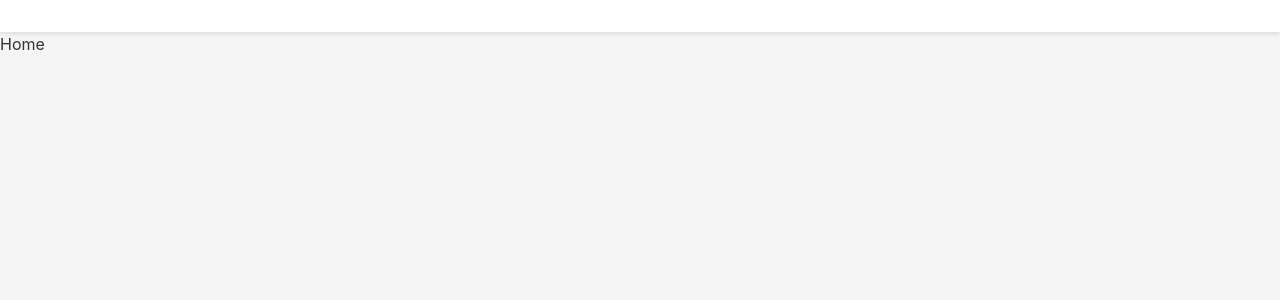
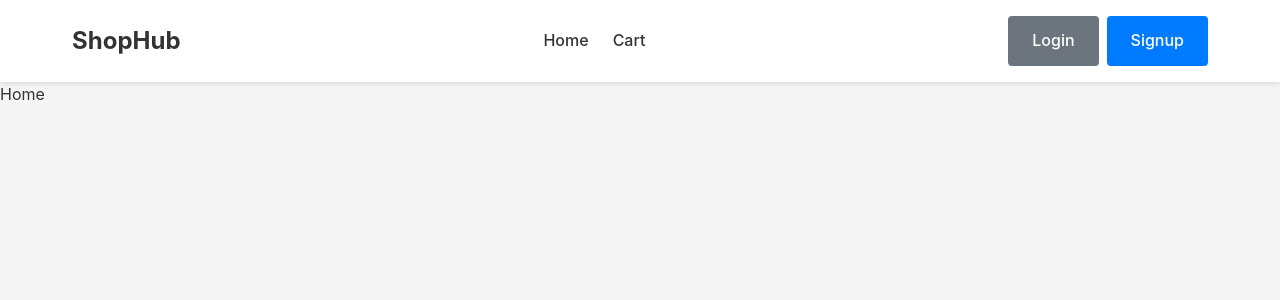
Before and after one commit to BarkerBrian-FS/ReactRefresher, a React (Vite) app: page / in a window 1280 px wide. Shown: the top 300 px of the page. Built offline with nearby package versions, Linux system fonts and the light colour scheme.

Commit message:
built navbar

```diff
--- a/src/components/Navbar.jsx
+++ b/src/components/Navbar.jsx
@@ -1,5 +1,33 @@
+import { Link } from "react-router-dom";
+
 const Navbar = () => {
-  return <nav className="navbar"></nav>;
+  return (
+    <nav className="navbar">
+      <div className="navbar-container">
+        <Link to="/" className="navbar-brand">
+          ShopHub
+        </Link>
+        <div className="navbar-links">
+          <Link to="/" className="navbar-link">
+            Home
+          </Link>
+          <Link to="/checkout" className="navbar-link">
+            Cart
+          </Link>
+        </div>
+        <div className="navbar-auth">
+          <div className="navbar-auth-links">
+            <Link to="/auth" className="btn btn-secondary">
+              Login
+            </Link>
+            <Link to="/auth" className="btn btn-primary">
+              Signup
+            </Link>
+          </div>
+        </div>
+      </div>
+    </nav>
+  );
 };
 
 export default Navbar;
```
